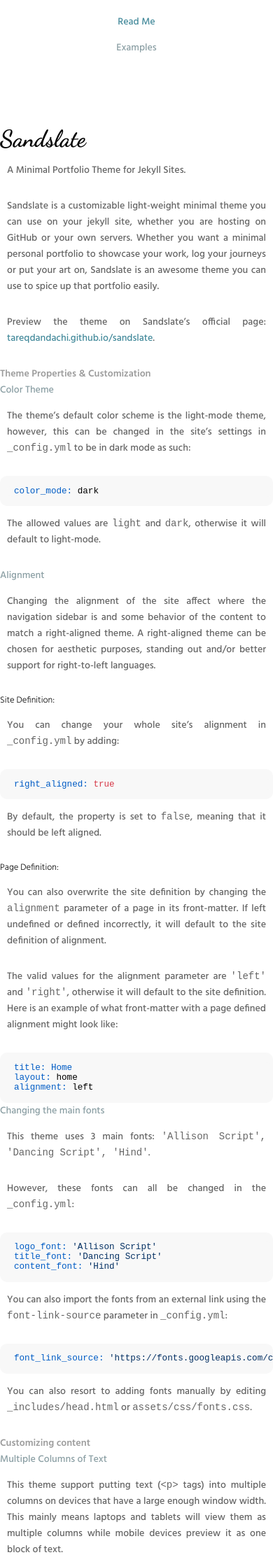
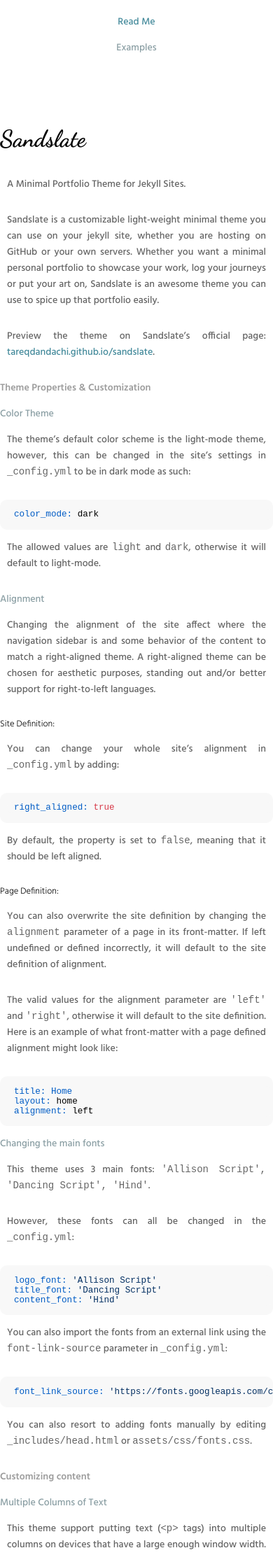
Before and after one commit to itstorque/sandslate, a Jekyll site: the page built from read_me.md, in a window 390 px wide. Shown: the part 364-2586 px from the top of the page at 70% size. Built offline with Jekyll 4.4.1, drawn with Linux system fonts in a browser that asks for light colours.

Commit message:
Oops, last commit broke vertical spacing :(

```diff
--- a/assets/css/style.css
+++ b/assets/css/style.css
@@ -266,7 +266,7 @@
   }
   nav ul, nav ul li, nav ul li a, nav ul li.active a, nav ul:hover li a, nav ul li:hover a, nav ul:hover li.active a {padding-left: 0px; margin-left: 0px;}
   footer {display: block; position: static; top: 0px; width: 100%; text-align: center; margin-bottom: 10px;}
-  h1, h2, h3, h4 {margin: 0px;}
+  h1, h2, h3, h4 {margin-left: 0px; margin-right: 0px;}
 
   #site_title{text-align: center; width: 100%; display: inline-block; padding-left: 0px; font-size: 4em;}
   #content {
```
